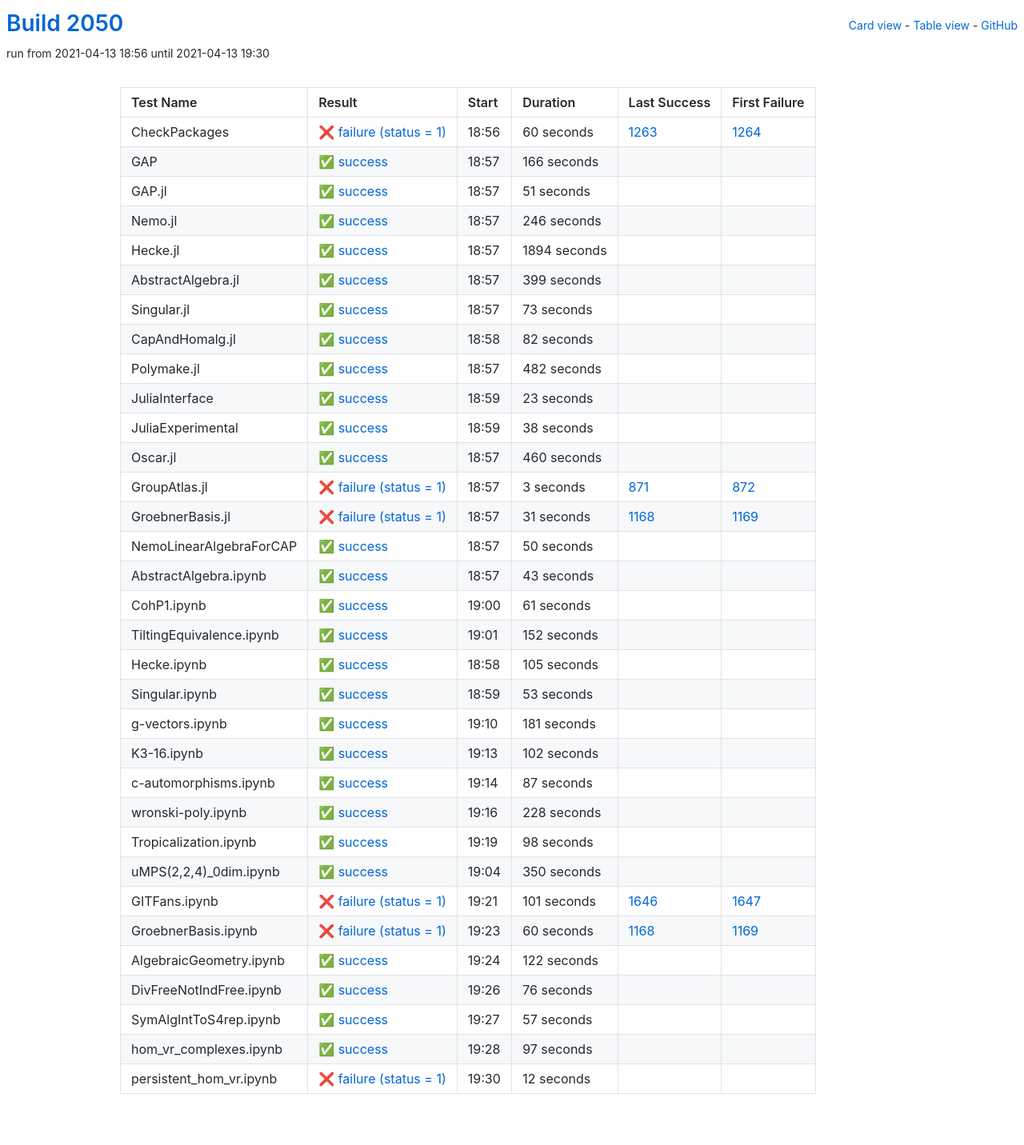
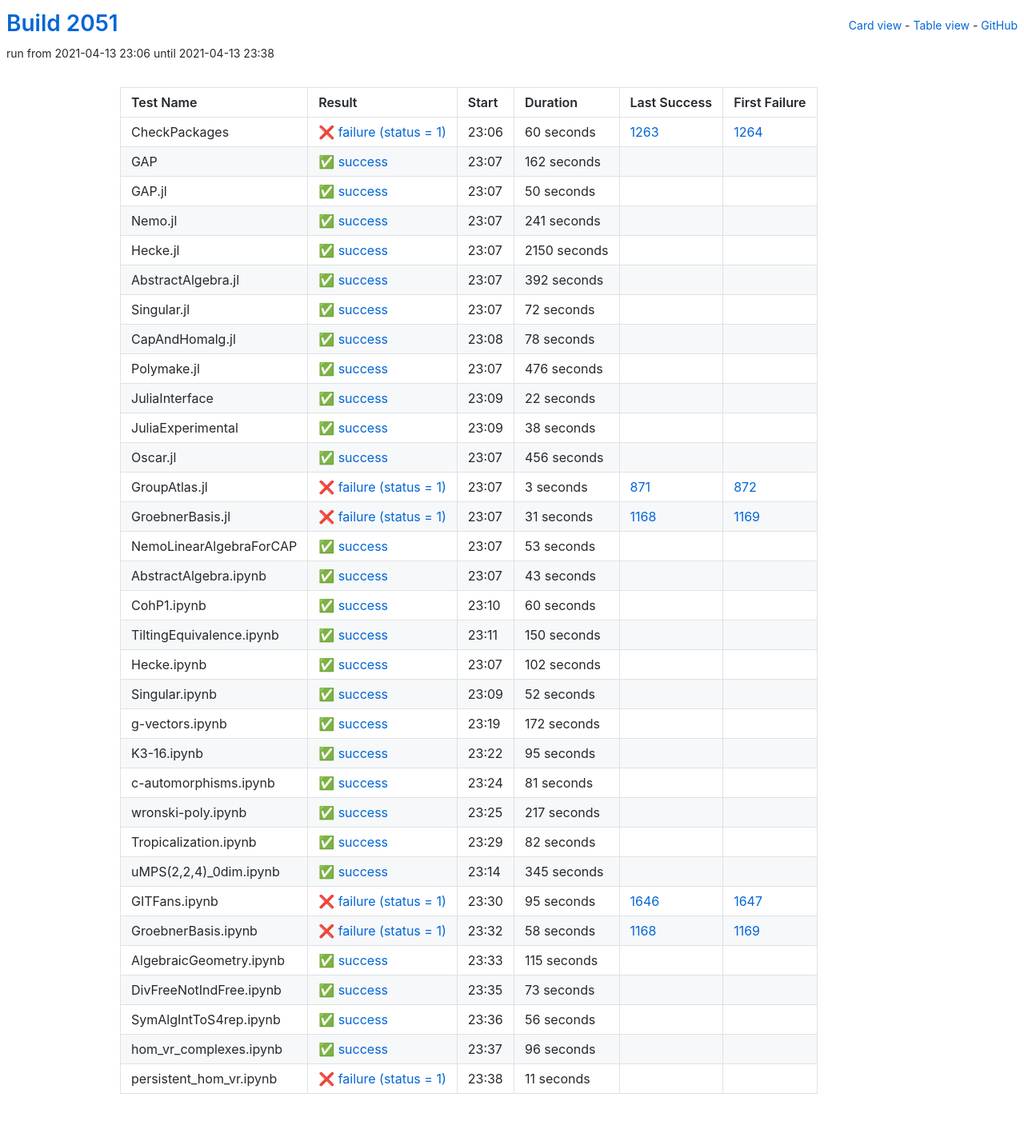
Before and after one commit to oscar-system/oscar-ci-status-stable, a Jekyll site: the page built from table.html, in a window 1280 px wide. Shown: the whole page at 80% size. Built offline with Jekyll 4.4.1, drawn with Linux system fonts in a browser that asks for light colours.

Commit message:
Build #2051

```diff
--- a/_data/ci.yml
+++ b/_data/ci.yml
@@ -1,6 +1,6 @@
 ---
-build: 2050
-build_url: https://oscarci.mathematik.uni-kl.de/job/oscar-stable/2050/
+build: 2051
+build_url: https://oscarci.mathematik.uni-kl.de/job/oscar-stable/2051/
 job: oscar-stable
 organization: oscar-system
 repo: oscar-ci-status-stable
@@ -8,8 +8,8 @@ repourl: https://github.com/oscar-system/oscar-ci-status-stable
 tests:
 - name: CheckPackages
   id: checkpackages
-  log: https://oscarci.mathematik.uni-kl.de/job/oscar-stable/2050/artifact/logs/build-2050/CheckPackages.log
-  start: 2021-04-13 18:56
+  log: https://oscarci.mathematik.uni-kl.de/job/oscar-stable/2051/artifact/logs/build-2051/CheckPackages.log
+  start: 2021-04-13 23:06
   success: false
   exitcode: 1
   status: failure
@@ -20,116 +20,116 @@ tests:
   first_failure_url: https://oscarci.mathematik.uni-kl.de/job/oscar-stable/1264/
 - name: GAP
   id: gap
-  log: https://oscarci.mathematik.uni-kl.de/job/oscar-stable/2050/artifact/logs/build-2050/GAP.log
-  start: 2021-04-13 18:57
+  log: https://oscarci.mathematik.uni-kl.de/job/oscar-stable/2051/artifact/logs/build-2051/GAP.log
+  start: 2021-04-13 23:07
   success: true
   exitcode: 0
   status: success
-  duration: 166
+  duration: 162
   last_success: false
   last_success_url:
   first_failure: false
   first_failure_url:
 - name: GAP.jl
   id: gap-jl
-  log: https://oscarci.mathematik.uni-kl.de/job/oscar-stable/2050/artifact/logs/build-2050/GAP.jl.log
-  start: 2021-04-13 18:57
+  log: https://oscarci.mathematik.uni-kl.de/job/oscar-stable/2051/artifact/logs/build-2051/GAP.jl.log
+  start: 2021-04-13 23:07
   success: true
   exitcode: 0
   status: success
-  duration: 51
+  duration: 50
   last_success: false
   last_success_url:
   first_failure: false
   first_failure_url:
 - name: Nemo.jl
   id: nemo-jl
-  log: https://oscarci.mathematik.uni-kl.de/job/oscar-stable/2050/artifact/logs/build-2050/Nemo.jl.log
-  start: 2021-04-13 18:57
+  log: https://oscarci.mathematik.uni-kl.de/job/oscar-stable/2051/artifact/logs/build-2051/Nemo.jl.log
+  start: 2021-04-13 23:07
   success: true
   exitcode: 0
   status: success
-  duration: 246
+  duration: 241
   last_success: false
   last_success_url:
   first_failure: false
   first_failure_url:
 - name: Hecke.jl
   id: hecke-jl
-  log: https://oscarci.mathematik.uni-kl.de/job/oscar-stable/2050/artifact/logs/build-2050/Hecke.jl.log
-  start: 2021-04-13 18:57
+  log: https://oscarci.mathematik.uni-kl.de/job/oscar-stable/2051/artifact/logs/build-2051/Hecke.jl.log
+  start: 2021-04-13 23:07
   success: true
   exitcode: 0
   status: success
-  duration: 1894
+  duration: 2150
   last_success: false
   last_success_url:
   first_failure: false
   first_failure_url:
 - name: AbstractAlgebra.jl
   id: abstractalgebra-jl
-  log: https://oscarci.mathematik.uni-kl.de/job/oscar-stable/2050/artifact/logs/build-2050/AbstractAlgebra.jl.log
-  start: 2021-04-13 18:57
+  log: https://oscarci.mathematik.uni-kl.de/job/oscar-stable/2051/artifact/logs/build-2051/AbstractAlgebra.jl.log
+  start: 2021-04-13 23:07
   success: true
   exitcode: 0
   status: success
-  duration: 399
+  duration: 392
   last_success: false
   last_success_url:
   first_failure: false
   first_failure_url:
 - name: Singular.jl
   id: singular-jl
-  log: https://oscarci.mathematik.uni-kl.de/job/oscar-stable/2050/artifact/logs/build-2050/Singular.jl.log
-  start: 2021-04-13 18:57
+  log: https://oscarci.mathematik.uni-kl.de/job/oscar-stable/2051/artifact/logs/build-2051/Singular.jl.log
+  start: 2021-04-13 23:07
   success: true
   exitcode: 0
   status: success
-  duration: 73
+  duration: 72
   last_success: false
   last_success_url:
   first_failure: false
   first_failure_url:
 - name: CapAndHomalg.jl
   id: capandhomalg-jl
-  log: https://oscarci.mathematik.uni-kl.de/job/oscar-stable/2050/artifact/logs/build-2050/CapAndHomalg.jl.log
-  start: 2021-04-13 18:58
+  log: https://oscarci.mathematik.uni-kl.de/job/oscar-stable/2051/artifact/logs/build-2051/CapAndHomalg.jl.log
+  start: 2021-04-13 23:08
   success: true
   exitcode: 0
   status: success
-  duration: 82
+  duration: 78
   last_success: false
   last_success_url:
   first_failure: false
   first_failure_url:
 - name: Polymake.jl
   id: polymake-jl
-  log: https://oscarci.mathematik.uni-kl.de/job/oscar-stable/2050/artifact/logs/build-2050/Polymake.jl.log
-  start: 2021-04-13 18:57
+  log: https://oscarci.mathematik.uni-kl.de/job/oscar-stable/2051/artifact/logs/build-2051/Polymake.jl.log
+  start: 2021-04-13 23:07
   success: true
   exitcode: 0
   status: success
-  duration: 482
+  duration: 476
   last_success: false
   last_success_url:
   first_failure: false
   first_failure_url:
 - name: JuliaInterface
   id: juliainterface
-  log: https://oscarci.mathematik.uni-kl.de/job/oscar-stable/2050/artifact/logs/build-2050/JuliaInterface.log
-  start: 2021-04-13 18:59
+  log: https://oscarci.mathematik.uni-kl.de/job/oscar-stable/2051/artifact/logs/build-2051/JuliaInterface.log
+  start: 2021-04-13 23:09
   success: true
   exitcode: 0
   status: success
-  duration: 23
+  duration: 22
   last_success: false
   last_success_url:
   first_failure: false
   first_failure_url:
 - name: JuliaExperimental
   id: juliaexperimental
-  log: https://oscarci.mathematik.uni-kl.de/job/oscar-stable/2050/artifact/logs/build-2050/JuliaExperimental.log
-  start: 2021-04-13 18:59
+  log: https://oscarci.mathematik.uni-kl.de/job/oscar-stable/2051/artifact/logs/build-2051/JuliaExperimental.log
+  start: 2021-04-13 23:09
   success: true
   exitcode: 0
   status: success
@@ -140,20 +140,20 @@ tests:
   first_failure_url:
 - name: Oscar.jl
   id: oscar-jl
-  log: https://oscarci.mathematik.uni-kl.de/job/oscar-stable/2050/artifact/logs/build-2050/Oscar.jl.log
-  start: 2021-04-13 18:57
+  log: https://oscarci.mathematik.uni-kl.de/job/oscar-stable/2051/artifact/logs/build-2051/Oscar.jl.log
+  start: 2021-04-13 23:07
   success: true
   exitcode: 0
   status: success
-  duration: 460
+  duration: 456
   last_success: false
   last_success_url:
   first_failure: false
   first_failure_url:
 - name: GroupAtlas.jl
   id: groupatlas-jl
-  log: https://oscarci.mathematik.uni-kl.de/job/oscar-stable/2050/artifact/logs/build-2050/GroupAtlas.jl.log
-  start: 2021-04-13 18:57
+  log: https://oscarci.mathematik.uni-kl.de/job/oscar-stable/2051/artifact/logs/build-2051/GroupAtlas.jl.log
+  start: 2021-04-13 23:07
   success: false
   exitcode: 1
   status: failure
@@ -164,8 +164,8 @@ tests:
   first_failure_url: https://oscarci.mathematik.uni-kl.de/job/oscar-stable/872/
 - name: GroebnerBasis.jl
   id: groebnerbasis-jl
-  log: https://oscarci.mathematik.uni-kl.de/job/oscar-stable/2050/artifact/logs/build-2050/GroebnerBasis.jl.log
-  start: 2021-04-13 18:57
+  log: https://oscarci.mathematik.uni-kl.de/job/oscar-stable/2051/artifact/logs/build-2051/GroebnerBasis.jl.log
+  start: 2021-04-13 23:07
   success: false
   exitcode: 1
   status: failure
@@ -176,20 +176,20 @@ tests:
   first_failure_url: https://oscarci.mathematik.uni-kl.de/job/oscar-stable/1169/
 - name: NemoLinearAlgebraForCAP
   id: nemolinearalgebraforcap
-  log: https://oscarci.mathematik.uni-kl.de/job/oscar-stable/2050/artifact/logs/build-2050/NemoLinearAlgebraForCAP.log
-  start: 2021-04-13 18:57
+  log: https://oscarci.mathematik.uni-kl.de/job/oscar-stable/2051/artifact/logs/build-2051/NemoLinearAlgebraForCAP.log
+  start: 2021-04-13 23:07
   success: true
   exitcode: 0
   status: success
-  duration: 50
+  duration: 53
   last_success: false
   last_success_url:
   first_failure: false
   first_failure_url:
 - name: AbstractAlgebra.ipynb
   id: abstractalgebra-ipynb
-  log: https://oscarci.mathematik.uni-kl.de/job/oscar-stable/2050/artifact/logs/build-2050/AbstractAlgebra.ipynb.log
-  start: 2021-04-13 18:57
+  log: https://oscarci.mathematik.uni-kl.de/job/oscar-stable/2051/artifact/logs/build-2051/AbstractAlgebra.ipynb.log
+  start: 2021-04-13 23:07
   success: true
   exitcode: 0
   status: success
@@ -200,68 +200,32 @@ tests:
   first_failure_url:
 - name: CohP1.ipynb
   id: cohp1-ipynb
-  log: https://oscarci.mathematik.uni-kl.de/job/oscar-stable/2050/artifact/logs/build-2050/CohP1.ipynb.log
-  start: 2021-04-13 19:00
+  log: https://oscarci.mathematik.uni-kl.de/job/oscar-stable/2051/artifact/logs/build-2051/CohP1.ipynb.log
+  start: 2021-04-13 23:10
   success: true
   exitcode: 0
   status: success
-  duration: 61
+  duration: 60
   last_success: false
   last_success_url:
   first_failure: false
   first_failure_url:
 - name: TiltingEquivalence.ipynb
   id: tiltingequivalence-ipynb
-  log: https://oscarci.mathematik.uni-kl.de/job/oscar-stable/2050/artifact/logs/build-2050/TiltingEquivalence.ipynb.log
-  start: 2021-04-13 19:01
+  log: https://oscarci.mathematik.uni-kl.de/job/oscar-stable/2051/artifact/logs/build-2051/TiltingEquivalence.ipynb.log
+  start: 2021-04-13 23:11
   success: true
   exitcode: 0
   status: success
-  duration: 152
+  duration: 150
   last_success: false
   last_success_url:
   first_failure: false
   first_failure_url:
 - name: Hecke.ipynb
   id: hecke-ipynb
-  log: https://oscarci.mathematik.uni-kl.de/job/oscar-stable/2050/artifact/logs/build-2050/Hecke.ipynb.log
-  start: 2021-04-13 18:58
-  success: true
-  exitcode: 0
-  status: success
-  duration: 105
-  last_success: false
-  last_success_url:
-  first_failure: false
-  first_failure_url:
-- name: Singular.ipynb
-  id: singular-ipynb
-  log: https://oscarci.mathematik.uni-kl.de/job/oscar-stable/2050/artifact/logs/build-2050/Singular.ipynb.log
-  start: 2021-04-13 18:59
-  success: true
-  exitcode: 0
-  status: success
-  duration: 53
-  last_success: false
-  last_success_url:
-  first_failure: false
-  first_failure_url:
-- name: g-vectors.ipynb
-  id: g-vectors-ipynb
-  log: https://oscarci.mathematik.uni-kl.de/job/oscar-stable/2050/artifact/logs/build-2050/g-vectors.ipynb.log
-  start: 2021-04-13 19:10
-  success: true
-  exitcode: 0
-  status: success
-  duration: 181
-  last_success: false
-  last_success_url:
-  first_failure: false
-  first_failure_url:
-- name: K3-16.ipynb
-  id: k3-16-ipynb
-  log: https://oscarci.mathematik.uni-kl.de/job/oscar-stable/2050/artifact/logs/build-2050/K3-16.ipynb.log
-  start: 2021-04-13 19:13
+  log: https://oscarci.mathematik.uni-kl.de/job/oscar-stable/2051/artifact/logs/build-2051/Hecke.ipynb.log
+  start: 2021-04-13 23:07
   success: true
   exitcode: 0
   status: success
@@ -270,134 +234,170 @@ tests:
   last_success_url:
   first_failure: false
   first_failure_url:
-- name: c-automorphisms.ipynb
-  id: c-automorphisms-ipynb
-  log: https://oscarci.mathematik.uni-kl.de/job/oscar-stable/2050/artifact/logs/build-2050/c-automorphisms.ipynb.log
-  start: 2021-04-13 19:14
+- name: Singular.ipynb
+  id: singular-ipynb
+  log: https://oscarci.mathematik.uni-kl.de/job/oscar-stable/2051/artifact/logs/build-2051/Singular.ipynb.log
+  start: 2021-04-13 23:09
   success: true
   exitcode: 0
   status: success
-  duration: 87
+  duration: 52
+  last_success: false
+  last_success_url:
+  first_failure: false
+  first_failure_url:
+- name: g-vectors.ipynb
+  id: g-vectors-ipynb
+  log: https://oscarci.mathematik.uni-kl.de/job/oscar-stable/2051/artifact/logs/build-2051/g-vectors.ipynb.log
+  start: 2021-04-13 23:19
+  success: true
+  exitcode: 0
+  status: success
+  duration: 172
+  last_success: false
+  last_success_url:
+  first_failure: false
+  first_failure_url:
+- name: K3-16.ipynb
+  id: k3-16-ipynb
+  log: https://oscarci.mathematik.uni-kl.de/job/oscar-stable/2051/artifact/logs/build-2051/K3-16.ipynb.log
+  start: 2021-04-13 23:22
+  success: true
+  exitcode: 0
+  status: success
+  duration: 95
+  last_success: false
+  last_success_url:
+  first_failure: false
+  first_failure_url:
+- name: c-automorphisms.ipynb
+  id: c-automorphisms-ipynb
+  log: https://oscarci.mathematik.uni-kl.de/job/oscar-stable/2051/artifact/logs/build-2051/c-automorphisms.ipynb.log
+  start: 2021-04-13 23:24
+  success: true
+  exitcode: 0
+  status: success
+  duration: 81
   last_success: false
   last_success_url:
   first_failure: false
   first_failure_url:
 - name: wronski-poly.ipynb
   id: wronski-poly-ipynb
-  log: https://oscarci.mathematik.uni-kl.de/job/oscar-stable/2050/artifact/logs/build-2050/wronski-poly.ipynb.log
-  start: 2021-04-13 19:16
+  log: https://oscarci.mathematik.uni-kl.de/job/oscar-stable/2051/artifact/logs/build-2051/wronski-poly.ipynb.log
+  start: 2021-04-13 23:25
   success: true
   exitcode: 0
   status: success
-  duration: 228
+  duration: 217
   last_success: false
   last_success_url:
   first_failure: false
   first_failure_url:
 - name: Tropicalization.ipynb
   id: tropicalization-ipynb
-  log: https://oscarci.mathematik.uni-kl.de/job/oscar-stable/2050/artifact/logs/build-2050/Tropicalization.ipynb.log
-  start: 2021-04-13 19:19
+  log: https://oscarci.mathematik.uni-kl.de/job/oscar-stable/2051/artifact/logs/build-2051/Tropicalization.ipynb.log
+  start: 2021-04-13 23:29
   success: true
   exitcode: 0
   status: success
-  duration: 98
+  duration: 82
   last_success: false
   last_success_url:
   first_failure: false
   first_failure_url:
 - name: uMPS(2,2,4)_0dim.ipynb
   id: umps-2-2-4-0dim-ipynb
-  log: https://oscarci.mathematik.uni-kl.de/job/oscar-stable/2050/artifact/logs/build-2050/uMPS-2-2-4-_0dim.ipynb.log
-  start: 2021-04-13 19:04
+  log: https://oscarci.mathematik.uni-kl.de/job/oscar-stable/2051/artifact/logs/build-2051/uMPS-2-2-4-_0dim.ipynb.log
+  start: 2021-04-13 23:14
   success: true
   exitcode: 0
   status: success
-  duration: 350
+  duration: 345
   last_success: false
   last_success_url:
   first_failure: false
   first_failure_url:
 - name: GITFans.ipynb
   id: gitfans-ipynb
-  log: https://oscarci.mathematik.uni-kl.de/job/oscar-stable/2050/artifact/logs/build-2050/GITFans.ipynb.log
-  start: 2021-04-13 19:21
+  log: https://oscarci.mathematik.uni-kl.de/job/oscar-stable/2051/artifact/logs/build-2051/GITFans.ipynb.log
+  start: 2021-04-13 23:30
   success: false
   exitcode: 1
   status: failure
-  duration: 101
+  duration: 95
   last_success: 1646
   last_success_url: https://oscarci.mathematik.uni-kl.de/job/oscar-stable/1646/
   first_failure: 1647
   first_failure_url: https://oscarci.mathematik.uni-kl.de/job/oscar-stable/1647/
 - name: GroebnerBasis.ipynb
   id: groebnerbasis-ipynb
-  log: https://oscarci.mathematik.uni-kl.de/job/oscar-stable/2050/artifact/logs/build-2050/GroebnerBasis.ipynb.log
-  start: 2021-04-13 19:23
+  log: https://oscarci.mathematik.uni-kl.de/job/oscar-stable/2051/artifact/logs/build-2051/GroebnerBasis.ipynb.log
+  start: 2021-04-13 23:32
   success: false
   exitcode: 1
   status: failure
-  duration: 60
+  duration: 58
   last_success: 1168
   last_success_url: https://oscarci.mathematik.uni-kl.de/job/oscar-stable/1168/
   first_failure: 1169
   first_failure_url: https://oscarci.mathematik.uni-kl.de/job/oscar-stable/1169/
 - name: AlgebraicGeometry.ipynb
   id: algebraicgeometry-ipynb
-  log: https://oscarci.mathematik.uni-kl.de/job/oscar-stable/2050/artifact/logs/build-2050/AlgebraicGeometry.ipynb.log
-  start: 2021-04-13 19:24
+  log: https://oscarci.mathematik.uni-kl.de/job/oscar-stable/2051/artifact/logs/build-2051/AlgebraicGeometry.ipynb.log
+  start: 2021-04-13 23:33
   success: true
   exitcode: 0
   status: success
-  duration: 122
+  duration: 115
   last_success: false
   last_success_url:
   first_failure: false
   first_failure_url:
 - name: DivFreeNotIndFree.ipynb
   id: divfreenotindfree-ipynb
-  log: https://oscarci.mathematik.uni-kl.de/job/oscar-stable/2050/artifact/logs/build-2050/DivFreeNotIndFree.ipynb.log
-  start: 2021-04-13 19:26
+  log: https://oscarci.mathematik.uni-kl.de/job/oscar-stable/2051/artifact/logs/build-2051/DivFreeNotIndFree.ipynb.log
+  start: 2021-04-13 23:35
   success: true
   exitcode: 0
   status: success
-  duration: 76
+  duration: 73
   last_success: false
   last_success_url:
   first_failure: false
   first_failure_url:
 - name: SymAlgIntToS4rep.ipynb
   id: symalginttos4rep-ipynb
-  log: https://oscarci.mathematik.uni-kl.de/job/oscar-stable/2050/artifact/logs/build-2050/SymAlgIntToS4rep.ipynb.log
-  start: 2021-04-13 19:27
+  log: https://oscarci.mathematik.uni-kl.de/job/oscar-stable/2051/artifact/logs/build-2051/SymAlgIntToS4rep.ipynb.log
+  start: 2021-04-13 23:36
   success: true
   exitcode: 0
   status: success
-  duration: 57
+  duration: 56
   last_success: false
   last_success_url:
   first_failure: false
   first_failure_url:
 - name: hom_vr_complexes.ipynb
   id: hom-vr-complexes-ipynb
-  log: https://oscarci.mathematik.uni-kl.de/job/oscar-stable/2050/artifact/logs/build-2050/hom_vr_complexes.ipynb.log
-  start: 2021-04-13 19:28
+  log: https://oscarci.mathematik.uni-kl.de/job/oscar-stable/2051/artifact/logs/build-2051/hom_vr_complexes.ipynb.log
+  start: 2021-04-13 23:37
   success: true
   exitcode: 0
   status: success
-  duration: 97
+  duration: 96
   last_success: false
   last_success_url:
   first_failure: false
   first_failure_url:
 - name: persistent_hom_vr.ipynb
   id: persistent-hom-vr-ipynb
-  log: https://oscarci.mathematik.uni-kl.de/job/oscar-stable/2050/artifact/logs/build-2050/persistent_hom_vr.ipynb.log
-  start: 2021-04-13 19:30
+  log: https://oscarci.mathematik.uni-kl.de/job/oscar-stable/2051/artifact/logs/build-2051/persistent_hom_vr.ipynb.log
+  start: 2021-04-13 23:38
   success: false
   exitcode: 1
   status: failure
-  duration: 12
+  duration: 11
   last_success: false
   last_success_url:
   first_failure: false
```
Also changed, not shown: README.md.
